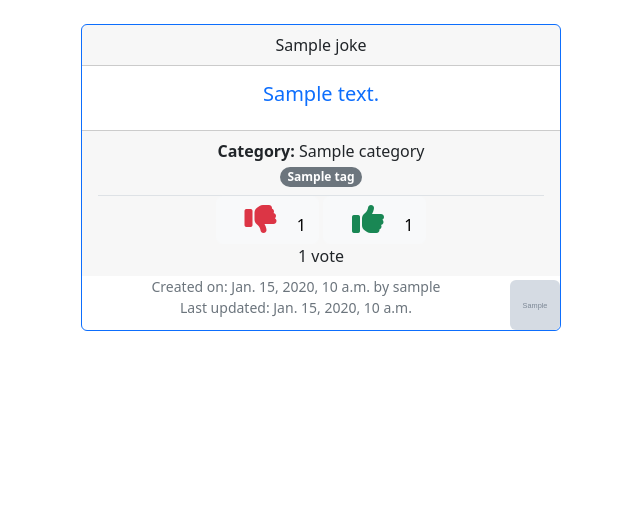
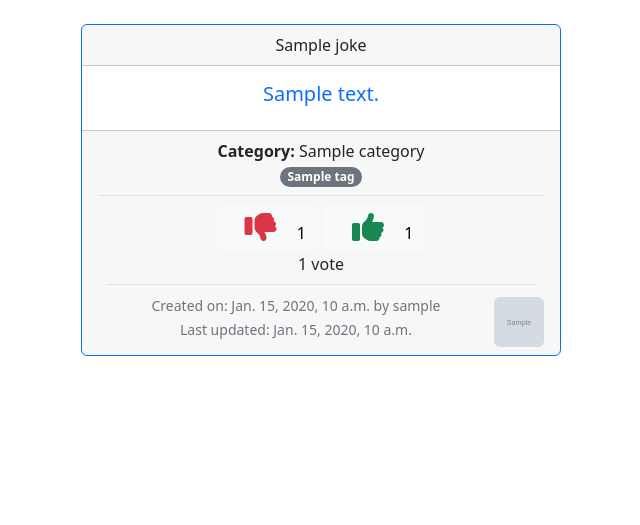
Before and after one commit to jomuni2/djangojokes.com, a Django app: template templates/jokes/joke_detail.html in a window 1280 px wide. Shown: the part 65-590 px from the top of the page, without its empty margins (319-959 px from the left). Run offline with Django 5.2, Linux system fonts and the light colour scheme; the template is opened without the code that fills it: most values are stand-ins (such as "Sample title", 1, 10 or a date in 2020); grey boxes marked "Sample" are stand-in pictures; parts of the project's set-up code (start-up, migrations or seed data) failed here and were passed over; some libraries are stand-ins or nearby versions.

Commit message:
Made some slight changes.

```diff
--- a/templates/_base.html
+++ b/templates/_base.html
@@ -11,9 +11,8 @@
 <script src="https://kit.fontawesome.com/19abb655c6.js" crossorigin="anonymous"></script>
 <link rel="shortcut icon" type="image/png"
   href="{% static 'images/favicon.png' %}">
+{% block javascript %}{% endblock %}
 <title>{% block title %}{% endblock %} | Django Jokes</title>
-{% block javascript %}{% endblock %}
-
 </head>
 <body>
 <header>
--- a/templates/jokes/joke_detail.html
+++ b/templates/jokes/joke_detail.html
@@ -23,8 +23,8 @@
                     <span class="badge rounded-pill bg-secondary">{{ tag }}</span>
                 {% endfor %}
             </div>
-            {% if joke.user == user %}
-                <div class="border-bottom border-faded m-2 pb-2">
+            <div class="border-bottom border-faded m-2 pb-2">
+                {% if joke.user == user %}
                     <a href="{% url 'jokes:update' joke.slug %}"
                         class="btn btn-info btn-sm me-2">Update</a>
                     <a href="{% url 'jokes:delete' joke.slug %}"
@@ -55,7 +55,7 @@
                     <span id="num-votes">{{ joke.num_votes }}
                         vote{{ joke.num_votes|pluralize }}</span>
                 {% endif %}
-                </div>
+            </div>
 
             <small class="text-muted">
                 {% if joke.user.avatar %}
```
